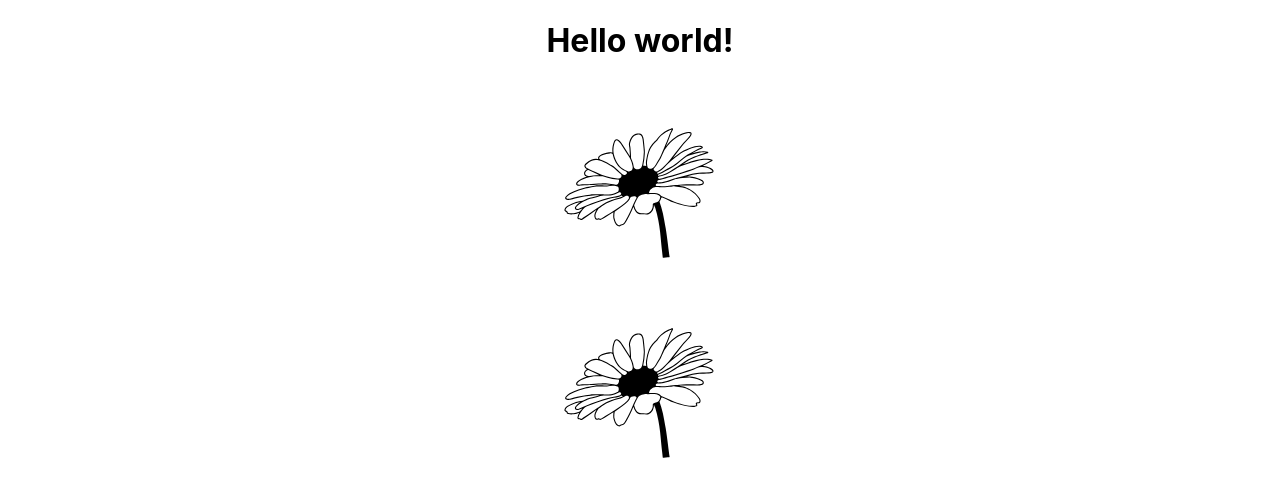
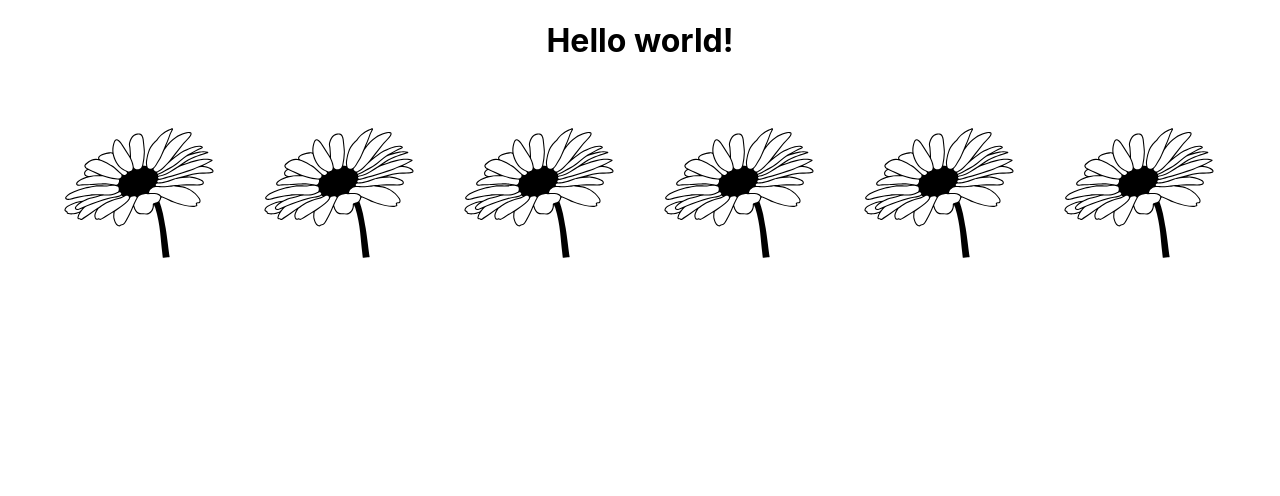
Before and after one commit to tvu20/drawingdata, a React (Create React App) app: page / in a window 1280 px wide. Shown: the top 496 px of the page. Built offline with nearby package versions, Linux system fonts and the light colour scheme.

Commit message:
working version

```diff
--- a/public/data.json
+++ b/public/data.json
@@ -26,5 +26,19 @@
     "population": "91,430",
     "location": "Nghệ An, Thanh Hóa",
     "description": "The Thổ ethnic group (also Keo, Mon, Cuoi, Ho, Tay Poong) inhabits the mountainous regions of northern Vietnam, mainly Nghệ An Province southwest of Hanoi. Many Thổ speak the Tho language, which is closely related to Vietnamese. The Thổ population numbered 91,430 in 2019. The Thổ are one of the 4 main groups of Vietic speakers in Vietnam, the others being the Kinh, Muong, and Chứt. The name Thổ, which means \"autochthonous\" was originally applied to the Tày ethnic group, however this usage is obsolete."
+  },
+  {
+    "id": 4,
+    "group": "Ba Na",
+    "population": "286,910",
+    "location": "Gia Lai, Kon Tum, Bình Định",
+    "description": "The Bahnar of Ba-Na are an ethnic group of Vietnam living primarily in the Central Highland provinces of Gia Lai and Kon Tum, as well as the coastal provinces of Bình Định and Phú Yên. They speak the Bahnar language that belongs to the Mon–Khmer language family."
+  },
+  {
+    "id": 5,
+    "group": "Brâu",
+    "population": "525",
+    "location": "Kon Tum, Hồ Chí Minh City, Đồng Nai",
+    "description": "The Brau people are an ethnic group living in Laos, Cambodia, and Vietnam. They speak Brao, a Mon–Khmer language. The Brau have only two surnames: Thao (for male) and Nang (for female). They have customs such as uốt bưng (filing teeth), tavattơpit (strain ears), and chingkrackang (tattoo on forehead). They tell about the Great Flood in their \"Un cha đắc lếp\" story, and about the Beings named Pa Xây. They play táp đinh bố."
   }
 ]
--- a/src/App.js
+++ b/src/App.js
@@ -33,6 +33,22 @@ class App extends Component {
     this.setState({ index: event.target.value });
   }
 
+  renderFlowers = () => {
+    const { items, index } = this.state;
+    return (
+      <div className='picContainer'>
+        {items.map(user => (
+          <Picture
+            key={user.id}
+            value={user.id}
+            showing={index === user.id}
+            parentCallback={this.handleCallback}
+          />
+        ))}
+      </div>
+    );
+  };
+
   renderBox = () => {
     const { items, index } = this.state;
     const selected = items[index];
@@ -51,13 +67,11 @@ class App extends Component {
   };
 
   render() {
-    const { showing } = this.state;
+    const { showing, items } = this.state;
     return (
       <div className='container'>
         <h1>Hello world!</h1>
-        <Picture value='0' parentCallback={this.handleCallback} />
-        <Picture value='1' parentCallback={this.handleCallback} />
-
+        {this.renderFlowers()}
         {this.renderBox()}
       </div>
     );
--- a/src/components/Picture.js
+++ b/src/components/Picture.js
@@ -16,7 +16,7 @@ class Picture extends Component {
     const { isToggleOn } = this.state;
     this.setState(state => ({
       isToggleOn: !isToggleOn,
-      color: isToggleOn ? "#61DAFB" : "#fff",
+      color: isToggleOn ? "#D18933" : "#fff",
     }));
   };
 
```
